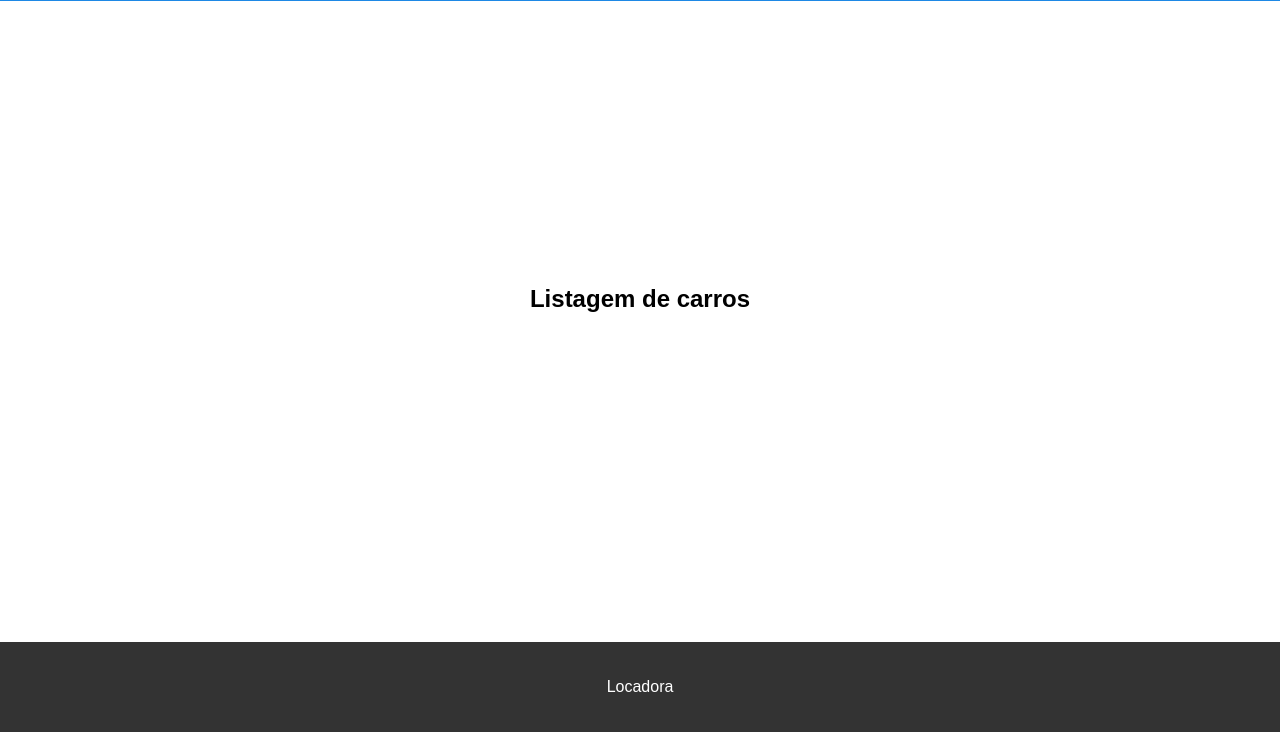
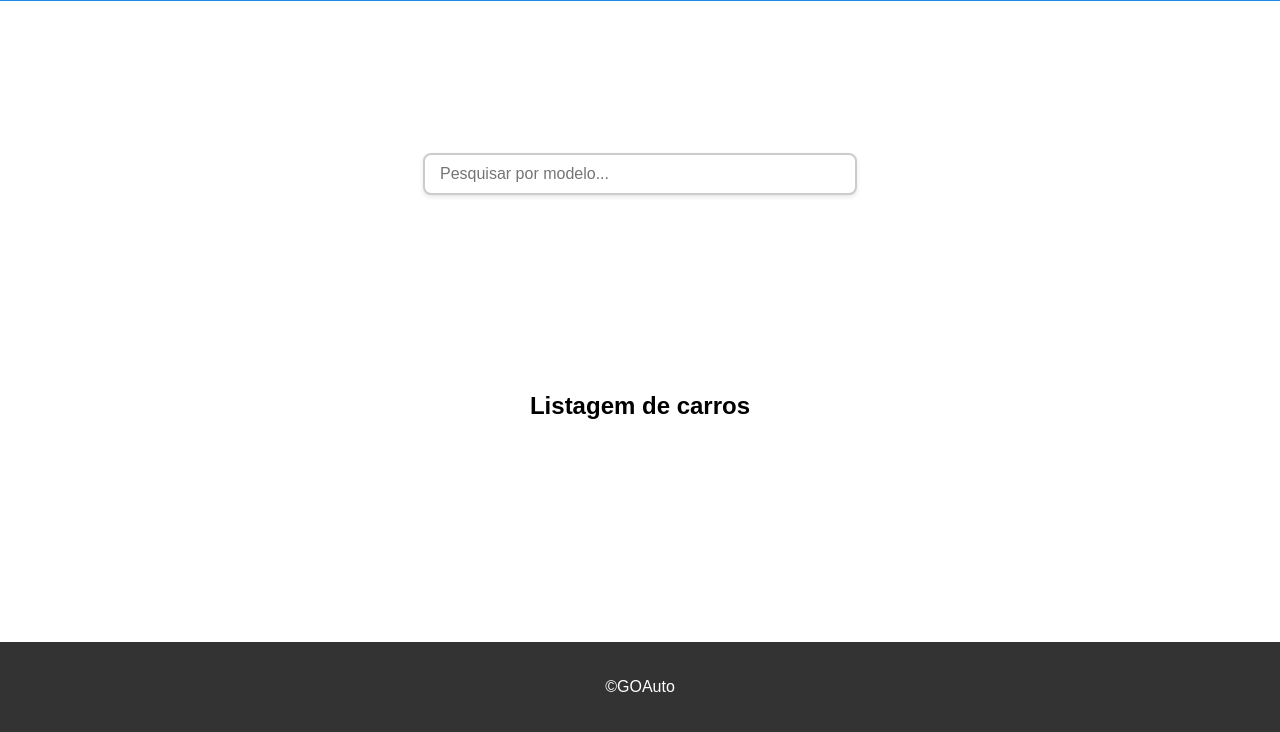
Before and after one commit to yancarlo0202/trabalho-tecnologia-web, a plain HTML site: page carros.html in a window 1280 px wide. Shown: the part 68-800 px from the top of the page. Drawn offline with Linux system fonts and the light colour scheme.

Commit message:
adicionando barra de pesquisa, definindo o nome do projeto e adcionando símbolo de copyright

```diff
--- a/carros.html
+++ b/carros.html
@@ -3,17 +3,19 @@
 <head>
     <meta charset="UTF-8">
     <meta name="viewport" content="width=device-width, initial-scale=1.0">
-    <title>Locadora | Listagem de veículos</title>
+    <title>GOAuto | Listagem de veículos</title>
     <link rel="stylesheet" href="/styles.css">
 </head>
 <body>
     <header>
-        <h1>Locadora</h1>
+        <h1>GOAuto</h1>
         <nav>
             <a href="/cadastro.html">Cadastro de veículo</a>
             <a href="/carros.html">Listagem de veículos</a>
         </nav>
     </header>
+    <input type="text" id="pesquisa-modelo" placeholder="Pesquisar por modelo..." />
+    </div>
     <section id="cards-container">
         <h3>Listagem de carros</h3>
         <div class="card">
@@ -25,7 +27,7 @@
         </div>
     </section>
         <footer>
-        <p>Locadora</p>
+        <p>&copy;GOAuto</p>
     </footer>
 </body>
 <script src="script.js"></script>
--- a/script.js
+++ b/script.js
@@ -71,12 +71,21 @@ window.addEventListener("DOMContentLoaded", () => {
   }
 });
 
-function renderizarCards() {
+document.getElementById("pesquisa-modelo")?.addEventListener("input", (e) => {
+  const termo = e.target.value.toLowerCase();
+  renderizarCards(termo);
+});
+
+function renderizarCards(filtro = "") {
   const container = document.getElementById("cards-container");
   container.innerHTML = "<h3>Listagem de carros</h3>";
   const veiculos = JSON.parse(localStorage.getItem("veiculos")) || [];
 
-  veiculos.forEach((veiculo, index) => {
+  const veiculosFiltrados = veiculos.filter((v) =>
+    v.modelo.toLowerCase().includes(filtro)
+  );
+
+  veiculosFiltrados.forEach((veiculo, index) => {
     const card = document.createElement("div");
     card.classList.add("card");
 
@@ -85,7 +94,7 @@ function renderizarCards() {
       <h4>Modelo: ${veiculo.modelo}</h4>
       <p>Marca: ${veiculo.marca}</p>
       <p>Ano: ${veiculo.ano}</p>
-      <P>Placa: ${veiculo.placa}</p>
+      <p>Placa: ${veiculo.placa}</p>
       <p>Status: ${veiculo.status}</p>
       <p>Classificação: ${veiculo.classificacao}</p>
       <p>Preço: R$ ${veiculo.preco}/dia</p>
--- a/styles.css
+++ b/styles.css
@@ -89,6 +89,25 @@ header nav a:hover {
 
 #form-veiculo button:hover {
   background-color: #1565c0;
+}
+
+#pesquisa-modelo {
+  width: 100%;
+  max-width: 400px;
+  padding: 10px 15px;
+  margin: 20px auto;
+  display: block;
+  font-size: 16px;
+  border: 2px solid #ccc;
+  border-radius: 8px;
+  transition: 0.3s;
+  box-shadow: 0 2px 4px rgba(0,0,0,0.1);
+}
+
+#pesquisa-modelo:focus {
+  border-color: #007BFF;
+  outline: none;
+  box-shadow: 0 0 5px rgba(0,123,255,0.4);
 }
 
 #cards-container {
```
Also changed, not shown: cadastro.html (+3 -3 lines).
